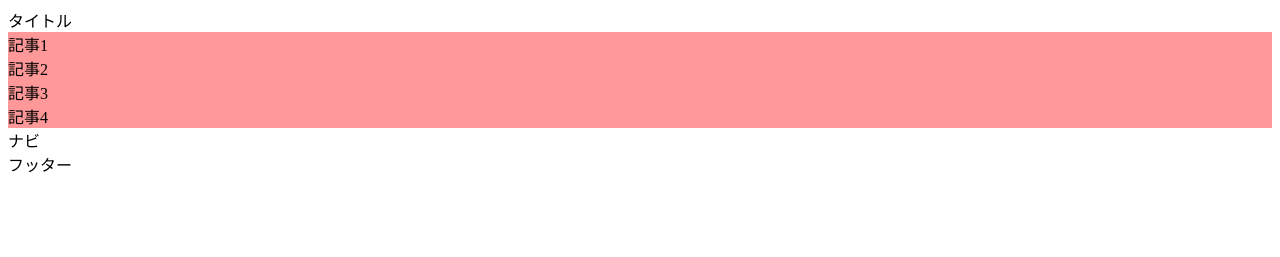
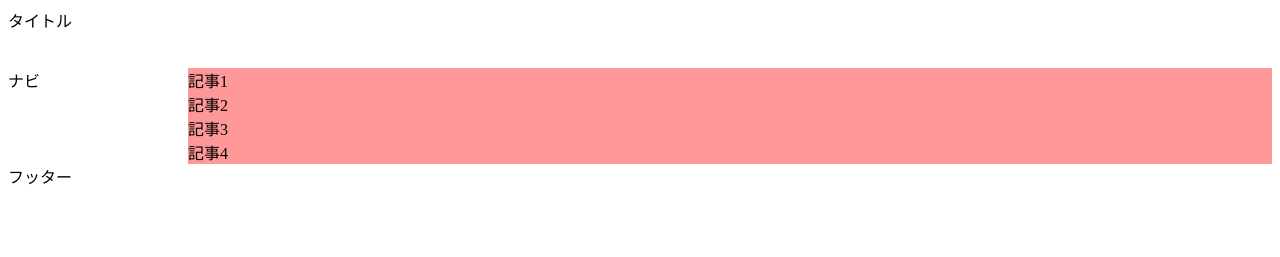
Before and after one commit to kugyu10/practice-css-grid-layout, a plain HTML site: page index.html in a window 1280 px wide. Drawn offline with Linux system fonts and the light colour scheme.

Commit message:
Gridだけ使えた

```diff
--- a/index.html
+++ b/index.html
@@ -6,12 +6,14 @@
   <link rel="stylesheet" type="text/css" href="style.css">
 </HEAD>
 <BODY>
-  <div id="container">
+  <div class="container">
     <header>タイトル</header>
-    <article>記事1</article>
-    <article>記事2</article>
-    <article>記事3</article>
-    <article>記事4</article>
+    <div class="main">
+      <article>記事1</article>
+      <article>記事2</article>
+      <article>記事3</article>
+      <article>記事4</article>
+    </div>
     <nav>ナビ</nav>
     <footer>フッター</footer>
   </div>
--- a/style.css
+++ b/style.css
@@ -4,7 +4,7 @@
   display: grid;
 
   /* 1列目から順番に180px、1fr、160pxの幅 */
-  grid-template-columns: 180px 1fr 160px;
+  grid-template-columns: 180px 1fr;
 
   /* 1行目から順番に60px 1fr 90pxの高さ */
   grid-template-rows: 60px 1fr 90px;
@@ -15,7 +15,7 @@
 header {
   /* 列の1本目から4本目のグリッドラインまで */
   grid-column-start: 1;
-  grid-column-end: 4;
+  grid-column-end: 3;
   /* 行の1本目から2本目のグリッドラインまで */
   grid-row-start: 1;
   grid-row-end: auto;
@@ -23,7 +23,9 @@ header {
 
 article {
   background-color: #f99;;
+}
 
+.main {
   /* 列の2本目から3本目のグリッドラインまで */
   grid-column-start: 2;
   grid-column-end: auto;
@@ -34,10 +36,10 @@ article {
 
 
 nav {
-  /* 列の3本目から4本目のグリッドラインまで */
-  grid-column-start: 3;
+  /* 列の1本目から */
+  grid-column-start: 1;
   grid-column-end: auto;
-  /* 行の2本目から3本目のグリッドラインまで */
+  /* 行の2本目から */
   grid-row-start: 2;
   grid-row-end: auto;
 }
```
